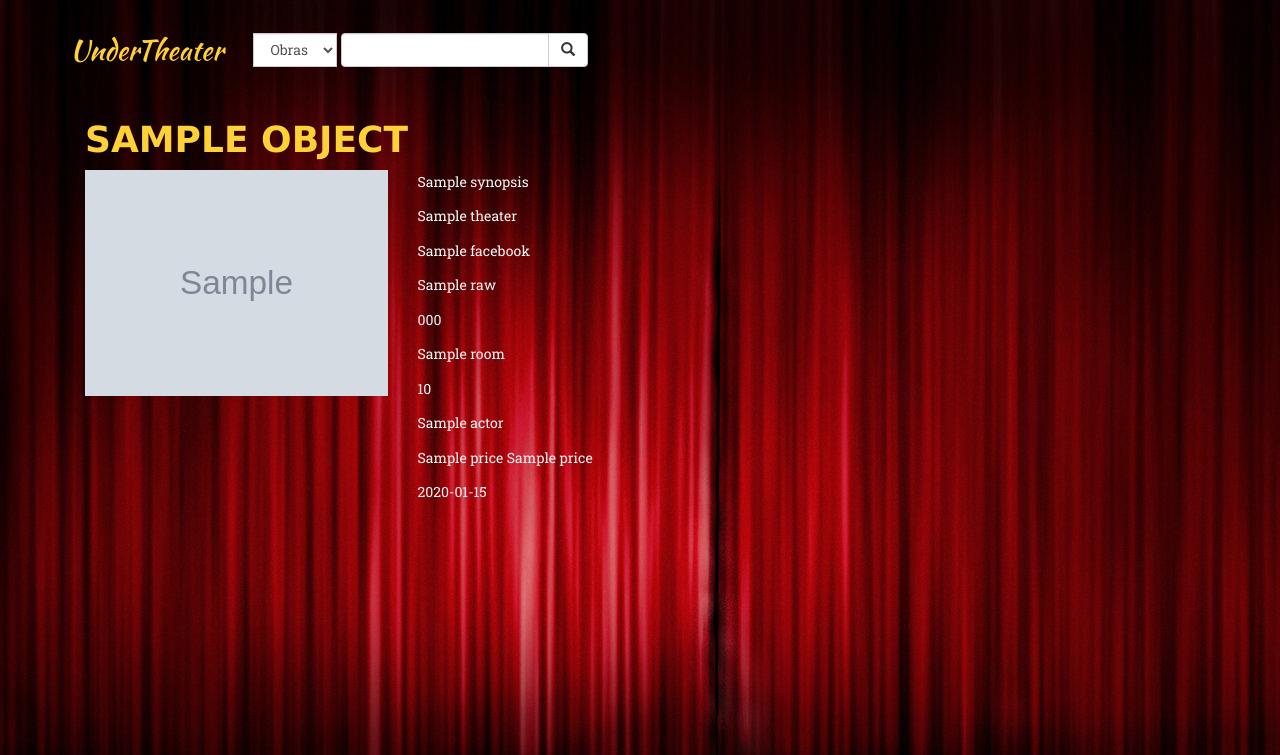
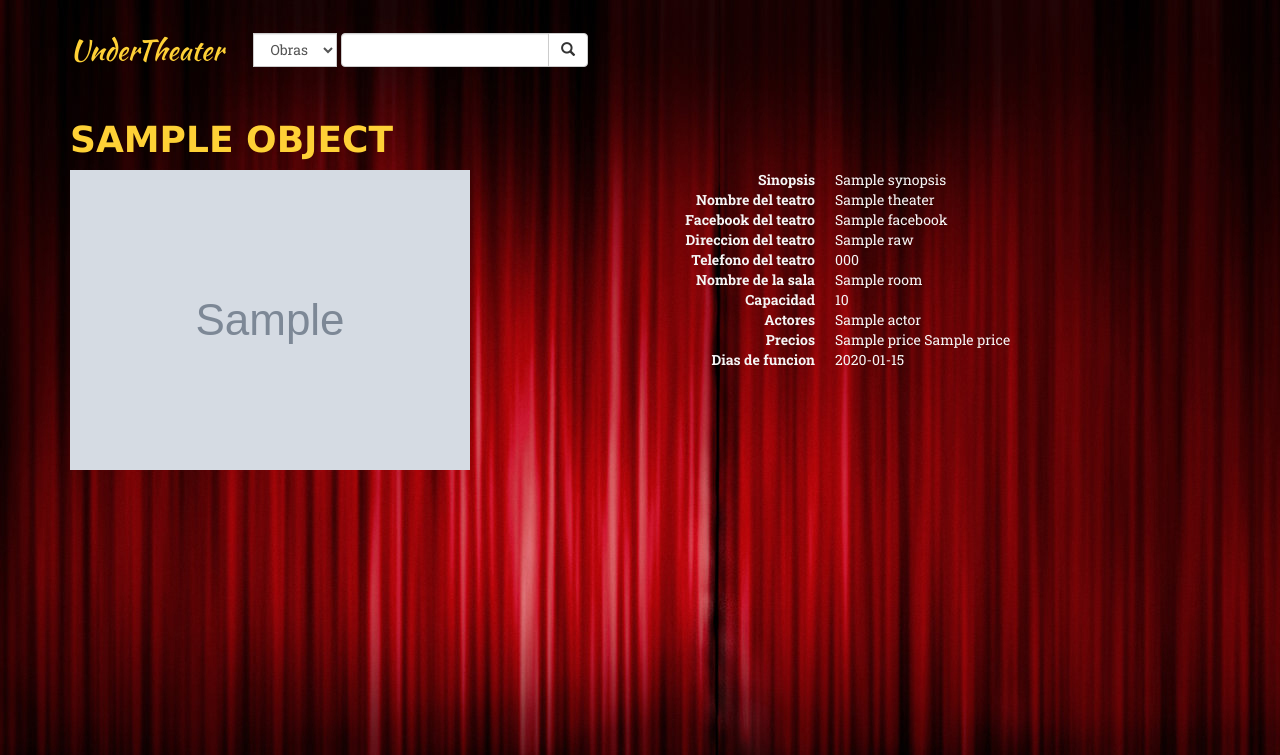
Before and after one commit to gguzman89/UnderTheater, a Django app: template underTheaterWS/templates/underTheaterApp/playtheater_detail.html in a window 1280 px wide. Shown: the top 755 px of the page. Run offline with Django 3.2, Linux system fonts and the light colour scheme; the template is opened without the code that fills it: most values are stand-ins (such as "Sample title", 1, 10 or a date in 2020); grey boxes marked "Sample" are stand-in pictures; parts of the project's set-up code (start-up, migrations or seed data) failed here and were passed over; some libraries are stand-ins or nearby versions; some web fonts are replaced.

Commit message:
Agrego cambios en la vista de los detalles de la obra

```diff
--- a/underTheaterWS/templates/search.html
+++ b/underTheaterWS/templates/search.html
@@ -8,7 +8,7 @@
         {% for play in object_list %}
         <div class="row">
         <div class="col-sm-2">
-                <a href="#">
+                <a href="{% url 'underTheaterApp:playtheater_detail' pk=play.pk %}">
                     <img src="{% static play.picture.url %}" class="img-thumbnail img-responsive"/>
                 </a>
             </div>
--- a/underTheaterWS/templates/underTheaterApp/playtheater_detail.html
+++ b/underTheaterWS/templates/underTheaterApp/playtheater_detail.html
@@ -2,35 +2,47 @@
 {% block full_page_title %}Detalles de la obra{% endblock %}
 {% load static %}
 {% block content %}
-<div id="contenido" class="col-md-7">
+<div id="contenido">
     <h1>{{object.play_name}}</h1>
     <div class="row">
-        <div class="col-md-6">
+        <div class="col-sm-6">
             <a href="#">
                 <img src="{% static object.picture.url %}" class="img-responsive"/>
             </a>
         </div>
         <div class="col-md-6">
-            <p>{{object.synopsis}}</p>
+            <dl class="dl-horizontal">
+                <dt>Sinopsis</dt>
+                <dd>{{object.synopsis}}</dd>
                 {% for theater in object.theater.all %}
-            <p>{{theater.name}}</p>
-            <p>{{theater.contact.facebook}}</p>
-            <p>{{theater.contact.address.raw}}</p>
-            <p>{{theater.contact.number_phone}}</p>
+                <dt>Nombre del teatro</dt>
+                <dd>{{theater.name}}</dd>
+                <dt>Facebook del teatro</dt>
+                <dd>{{theater.contact.facebook}}</dd>
+                <dt>Direccion del teatro</dt>
+                <dd>{{theater.contact.address.raw}}</dd>
+                <dt>Telefono del teatro</dt>
+                <dd>{{theater.contact.number_phone}}</dd>
                 {% endfor %}
                 {% for room in object.room_theater.all %}
-            <p>{{room.name}}</p>
-            <p>{{room.capacity}}</p>
+                <dt>Nombre de la sala</dt>
+                <dd>{{room.room_name}}</dd>
+                <dt>Capacidad</dt>
+                <dd>{{room.capacity}}</dd>
                 {% endfor %}
+                <dt>Actores</dt>
                 {% for actor in object.actors.all %}
-            <p>{{actor.name}}</p>
+                <dd>{{actor.name}}</dd>
                 {% endfor %}
+                <dt>Precios</dt>
                 {% for price in object.price.all %}
-            <p>{{price.price_name}} {{price.price}}</p>
+                <dd>{{price.price_name}} {{price.price}}</dd>
                 {% endfor %}
+                <dt>Dias de funcion</dt>
                 {% for datetime in object.datetime_show.all %}
-            <p>{{datetime}} </p>
+                <dd>{{datetime}} </dd>
                 {% endfor %}
+            </dl>
         </div>
 
     </div>
```
Lines whose indentation alone changed are shown as unchanged.
